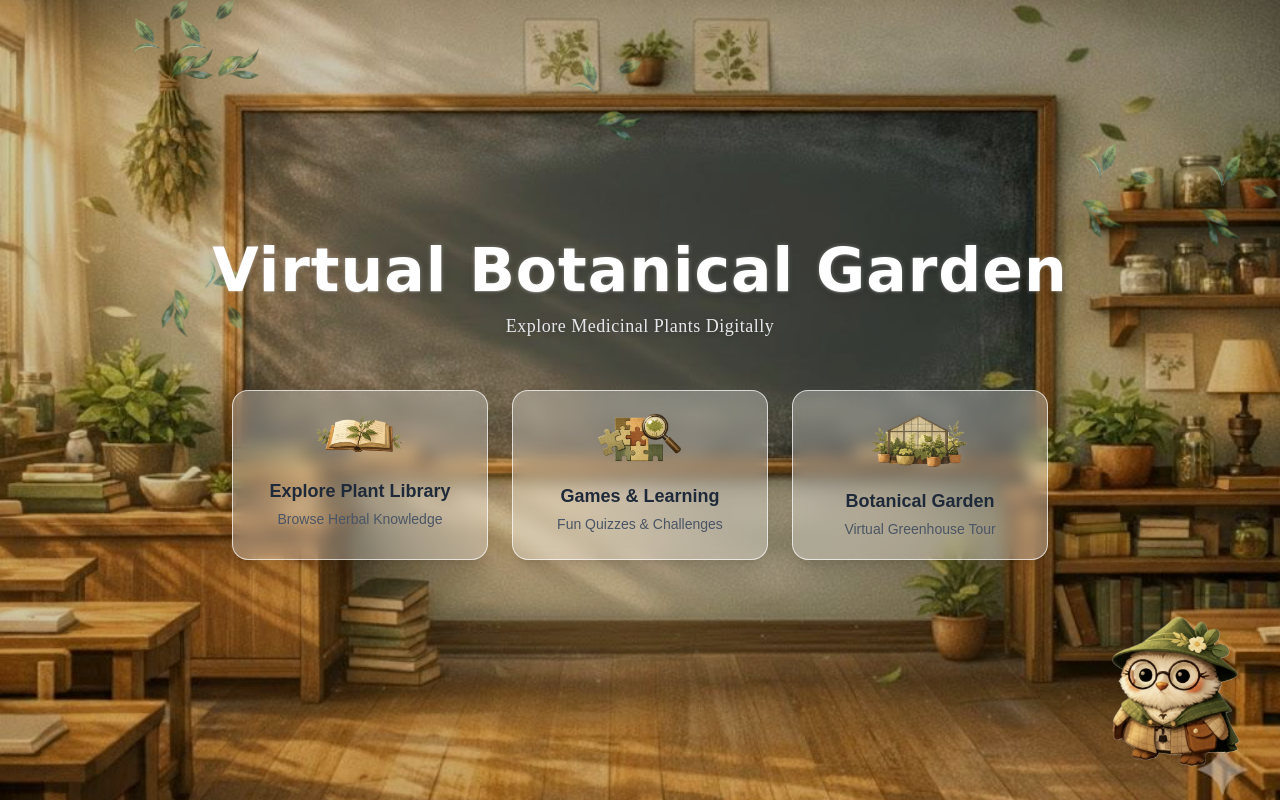
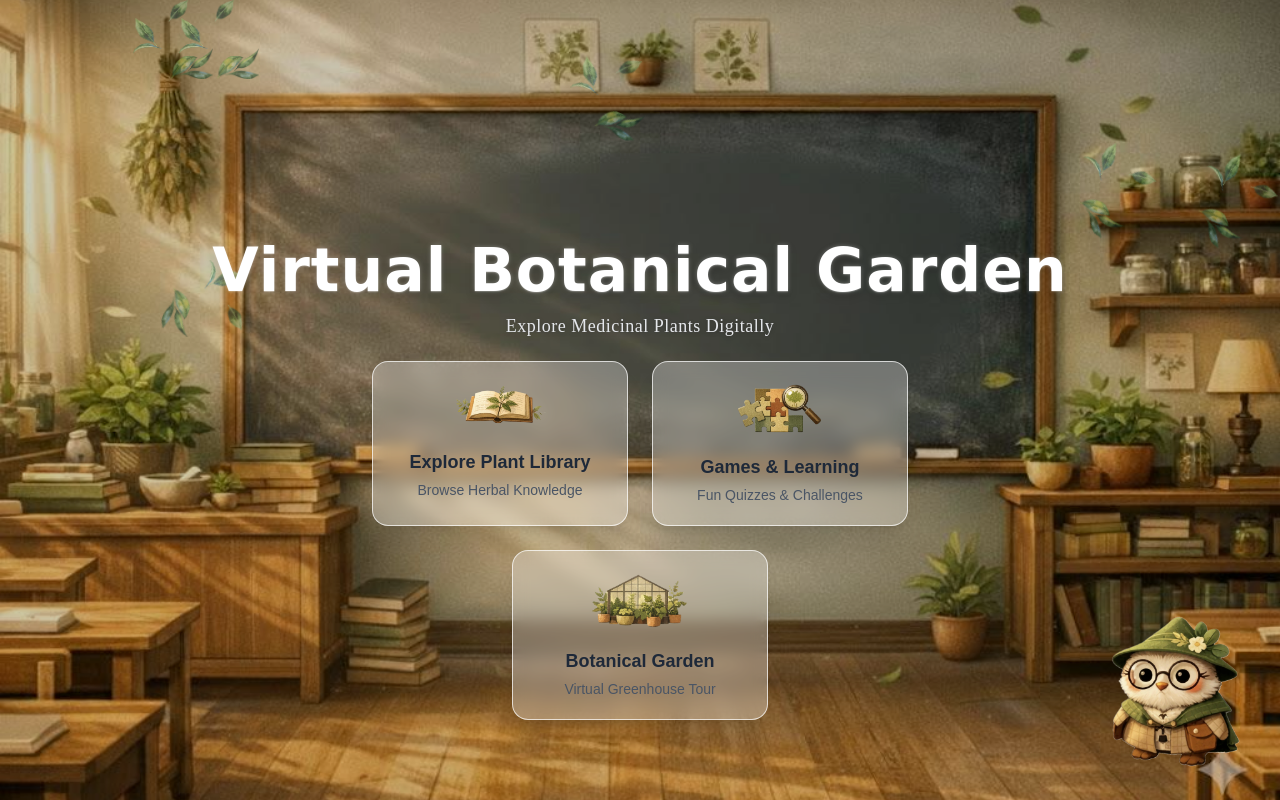
Before and after one commit to shreetakalkar/rubrix_web, a Next.js app in the folder frontend/: page / in a window 1280 px wide. Built offline with nearby package versions, Linux system fonts and the light colour scheme.

Commit message:
please push hoja

```diff
--- a/frontend/src/app/page.js
+++ b/frontend/src/app/page.js
@@ -40,7 +40,7 @@ export default function Home() {
 
       {/* Bottom Center Cards */}
       <div className="absolute bottom-20 left-1/2 -translate-x-1/2 z-20">
-        <div className="flex gap-6 justify-center mb-40">
+        <div className="flex gap-6 justify-center flex-wrap">
 
           <Card
             title="Explore Plant Library"
```
